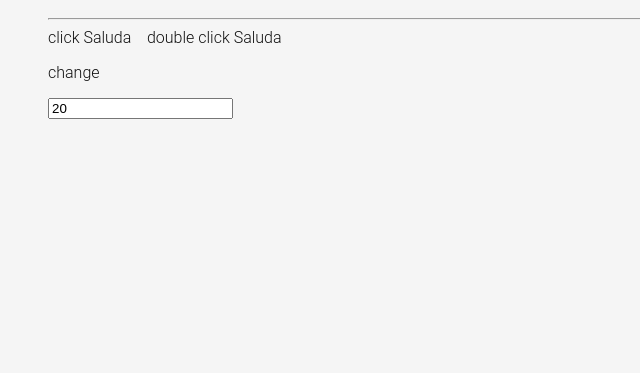
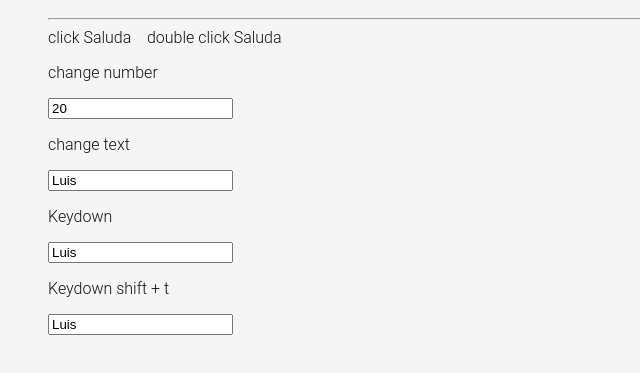
Before and after one commit to anmilet/to-do-app, an Angular app: page /labs in a window 1280 px wide. Shown: the part 1010-1383 px from the top of the page, without its empty margins (0-640 px from the left). Before the commit the page ends 1177 px from the top, so only its background shows below. Built offline with nearby package versions, Linux system fonts and the light colour scheme.

Commit message:
Event binding:Keydown

```diff
--- a/src/app/pages/labs/labs.component.html
+++ b/src/app/pages/labs/labs.component.html
@@ -24,7 +24,12 @@
     <hr/>
     <button (click)="clickHandler()">click Saluda</button> &nbsp;&nbsp;
     <button ((dblclick))="clickHandler()">double click Saluda</button>
-    <P>change</P>
-    <input type="number" [value]="person.age" (change)="changeHandler($event)"><br>
-
+    <P>change number</P>
+    <input type="number" [value]="person.age" (change)="changeHandler($event)">
+    <P>change text</P>
+    <input type="text" [value]="person.name" (change)="changeHandler($event)">
+    <p>Keydown</p>
+    <input type="tex" [value]="person.name" (keydown)="keydownHandler($event)">
+    <p>Keydown shift + t</p>
+    <input type="tex" [value]="person.name" (keydown.shift.t)="clickHandler()">
 </div>
--- a/src/app/pages/labs/labs.component.ts
+++ b/src/app/pages/labs/labs.component.ts
@@ -35,4 +35,9 @@ export class LabsComponent {
     console.log(event)
   }
 
+  keydownHandler(event: KeyboardEvent){
+    const input = event.target as HTMLInputElement;
+    console.log(input.value)
+  }
+
 }
```
